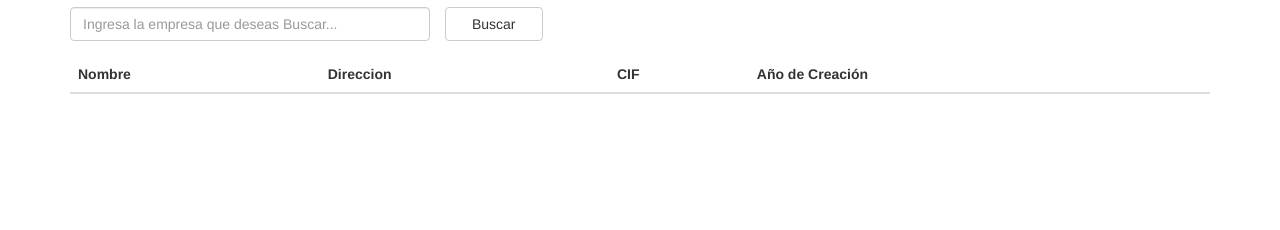
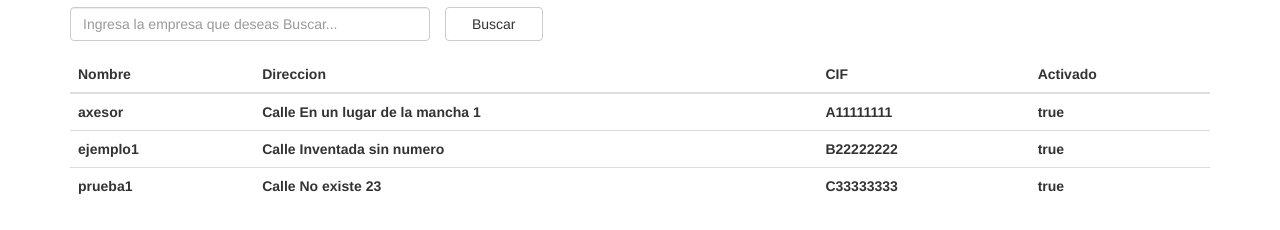
Before and after one commit to tonimademo/GestMoney, a plain HTML site: page EjemploBackbone/index.html in a window 1280 px wide. Shown: the part 56-286 px from the top of the page. Drawn offline with nearby package versions, Linux system fonts and the light colour scheme.

Commit message:
cambio de estructura y buscar

```diff
--- a/EjemploBackbone/index.html
+++ b/EjemploBackbone/index.html
@@ -1,10 +1,7 @@
 <!DOCTYPE html>
 <!-- Latest compiled and minified CSS -->
 <link rel="stylesheet" href="https://maxcdn.bootstrapcdn.com/bootstrap/3.3.7/css/bootstrap.min.css">
-<script src="js/underscore.js"></script>
-<script src="js/jquery.js"></script>
-<script src="js/backbone.js"></script>
-<script src="js/main.js"></script>
+
 
 <html lang="en">
 <head>
@@ -12,7 +9,7 @@
     <title>Buscador</title>
 </head>
 <body>
-
+<div class="global">
     <div class="container">
         <h2>Buscador de Empresas</h2>
         <form class="form-horizontal" action="">
@@ -22,7 +19,7 @@
                     <input id="filtrar" type="text" class="form-control"
                            placeholder="Ingresa la empresa que deseas Buscar...">
                 </div>
-                <button type="button" class="btn btn-default col-sm-1">Buscar</button>
+                <button type="button" id="btnBuscar" class="btn btn-default col-sm-1">Buscar</button>
             </div>
 
         </form>
@@ -34,11 +31,27 @@
                 <th>Nombre</th>
                 <th>Direccion</th>
                 <th>CIF</th>
-                <th>Año de Creación</th>
+                <th>Activado</th>
             </tr>
             </thead>
+            <tbody class="emp-list"></tbody>
         </table>
     </div>
+</div>
+    <script type="text/template" id="item-template">
+        <th><%- nombre %></th>
+        <th><%- direccion %></th>
+        <th><%- cif %></th>
+        <th><%- activo %></th>
+    </script>
+    <script src="js/underscore.js"></script>
+    <script src="js/jquery.js"></script>
+    <script src="js/backbone.js"></script>
+    <script src="js/models/empresa.js"></script>
+    <script src="js/collections/empresas.js"></script>
+    <script src="js/views/empresa-view.js"></script>
+    <script src="js/views/app-view.js"></script>
+    <script src="js/app.js"></script>
 
 </body>
 </html>
--- /dev/null
+++ b/EjemploBackbone/js/app.js
@@ -0,0 +1,8 @@
+var app = app || {};
+
+$(function() {
+
+    // Kick things off by creating the **App**.
+    new app.AppView();
+
+});
--- /dev/null
+++ b/EjemploBackbone/js/collections/empresas.js
@@ -0,0 +1,52 @@
+/*global Backbone */
+var app = app || {};
+
+(function () {
+    'use strict';
+
+    var TodosEmpresas = Backbone.Collection.extend({
+        // Reference to this collection's model.
+        model: app.Empresa,
+
+        // Filter down the list of all todo items that are finished.
+        empresa_activa: function () {
+            return this.where({completed: true});
+        },
+
+        // Busca la empresa que se indique en el input
+        buscar: function (empBuscar) {
+            return this.where({nombre: empBuscar});
+        }
+    });
+
+    var datosEmp  = [
+        {
+            "nombre": "axesor",
+
+            "cif": "A11111111",
+            "direccion": "Calle En un lugar de la mancha 1",
+            "telefono": "123456789",
+            "activa": 1
+
+        },
+        {
+            "nombre": "ejemplo1",
+
+            "cif": "B22222222",
+            "direccion": "Calle Inventada sin numero",
+            "telefono": "123645234",
+            "activa": 1
+
+        },
+        {
+            "nombre": "prueba1",
+
+            "cif": "C33333333",
+            "direccion": "Calle No existe 23",
+            "telefono": "9673451324",
+            "activa": 1
+
+        }
+    ];
+    app.empresas = new TodosEmpresas(datosEmp);
+})();
--- a/EjemploBackbone/js/main.js
+++ /dev/null
@@ -1,19 +0,0 @@
-var Empresa = Backbone.Model.extend({
-    defaults: {
-        nombre: "",
-        cif: "",
-        direccion: "",
-        telefono: "",
-        activo: 0
-    },
-
-    validate: function(attributes){
-        if (attributes.cif.length !== 9) {
-            return 'CIF Incorrecto';
-        }
-
-        if ( !attributes.nombre || attributes.nombre === ""){
-            return 'La empresa debe tener un nombre';
-        }
-    }
-});
--- /dev/null
+++ b/EjemploBackbone/js/models/empresa.js
@@ -0,0 +1,29 @@
+/*global Backbone */
+var app = app || {};
+
+(function () {
+    'use strict';
+
+    // Todo Model
+    // ----------
+
+    // Our basic **Todo** model has `title`, `order`, and `completed` attributes.
+    app.Empresa = Backbone.Model.extend({
+        // Default attributes for the todo
+        // and ensure that each todo created has `title` and `completed` keys.
+        defaults: {
+            nombre: "",
+            cif: "",
+            direccion: "",
+            telefono: "",
+            activo: true
+        },
+
+        // Comprueba si esta activada o no la empresa
+        activado: function () {
+            this.save({
+                activo: this.get('activo')
+            });
+        }
+    });
+})();
--- /dev/null
+++ b/EjemploBackbone/js/views/app-view.js
@@ -0,0 +1,58 @@
+/*global Backbone, jQuery, _, ENTER_KEY */
+var app = app || {};
+
+(function ($) {
+    'use strict';
+
+    // The Application
+    // ---------------
+
+    // Our overall **AppView** is the top-level piece of UI.
+    app.AppView = Backbone.View.extend({
+
+        // Instead of generating a new element, bind to the existing skeleton of
+        // the App already present in the HTML.
+        el: '.global',
+
+        // Our template for the line of statistics at the bottom of the app.
+        //statsTemplate: _.template($('#stats-template').html()),
+
+        // Delegated events for creating new items, and clearing completed ones.
+        events: {
+            'click #btnBuscar': 'buscar'
+        },
+
+        initialize: function () {
+            this.$input = this.$('#filtrar');
+            this.$tbody = this.$('.emp-list');
+            this.addAll();
+            //app.empresas.fetch();
+        },
+
+        // Re-rendering the App just means refreshing the statistics -- the rest
+        // of the app doesn't change.
+        render: function () {
+
+        },
+
+        // Add all items in the **Todos** collection at once.
+        addAll: function () {
+            this.$tbody.html('');
+            app.empresas.each(function (empresa) {
+                var view = new app.EmpresaView({ model: empresa });
+                this.$tbody.append(view.render().el);
+            }, this);
+        },
+
+        buscar: function () {
+            this.$tbody.html('');
+            app.empresas.each(function (empresa) {
+                if (empresa.attributes.nombre === this.$input.val()){
+                    var view = new app.EmpresaView({ model: empresa });
+                    this.$tbody.append(view.render().el);
+                }
+            }, this);
+        }
+
+    });
+})(jQuery);
--- /dev/null
+++ b/EjemploBackbone/js/views/empresa-view.js
@@ -0,0 +1,45 @@
+/*global Backbone, jQuery, _, ENTER_KEY, ESC_KEY */
+var app = app || {};
+
+(function ($) {
+    'use strict';
+
+    // Todo Item View
+    // --------------
+
+    // The DOM element for a todo item...
+    app.EmpresaView = Backbone.View.extend({
+        //... is a list tag.
+        tagName:  'tr',
+
+        // Cache the template function for a single item.
+        template: _.template($('#item-template').html()),
+
+        // The DOM events specific to an item.
+        // events: {
+        //     'click .toggle': 'toggleCompleted',
+        //     'dblclick label': 'edit',
+        //     'click .destroy': 'clear',
+        //     'keypress .edit': 'updateOnEnter',
+        //     'keydown .edit': 'revertOnEscape',
+        //     'blur .edit': 'close'
+        // },
+
+        initialize: function () {
+            //this.listenTo(this.model, 'change', this.render);
+            //this.listenTo(this.model, 'destroy', this.remove);
+            //this.listenTo(this.model, 'visible', this.toggleVisible);
+        },
+
+        // Re-render the titles of the todo item.
+        render: function () {
+            this.$el.html(this.template(this.model.toJSON()));
+            return this;
+        }
+
+        // Remove the item, destroy the model from *localStorage* and delete its view.
+        // clear: function () {
+        //     this.model.destroy();
+        // }
+    });
+})(jQuery);
```
Also changed, not shown: EjemploBackbone/js/vista.js (deleted, +0 -17 lines).
